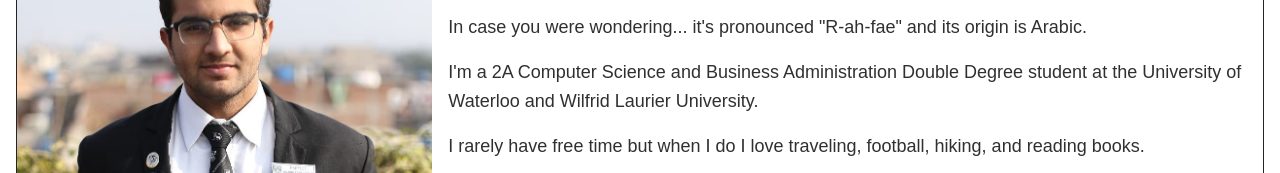
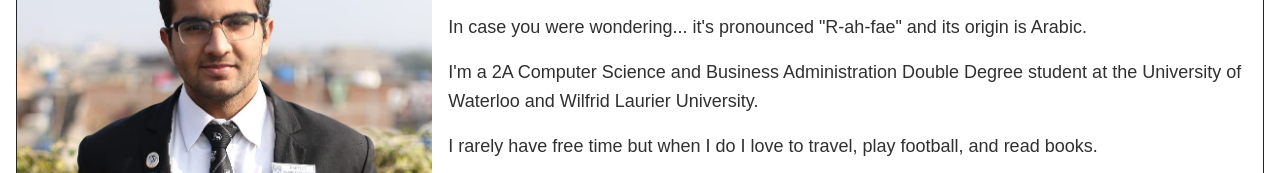
Before and after one commit to raffayshahid/raffayshahid.github.io, a plain HTML site: page index.html in a window 1280 px wide. Shown: the part 1125-1298 px from the top of the page. Drawn offline with nearby package versions, Linux system fonts and the light colour scheme.

Commit message:
Updated About Me.

```diff
--- a/index.html
+++ b/index.html
@@ -193,7 +193,8 @@
                         <p>I'm a 2A Computer Science and Business Administration Double Degree student at the University
                             of Waterloo and Wilfrid Laurier University.</p>
 
-                        <p>I rarely have free time but when I do I love traveling, football, hiking, and reading books.
+                        <p>I rarely have free time but when I do I love to travel, play football, and read books.
+
                         </p>
 
                         <p>I’ve always been involved in event/olympiad management. From being an Event Head to Director of Operations and General Management,
```
